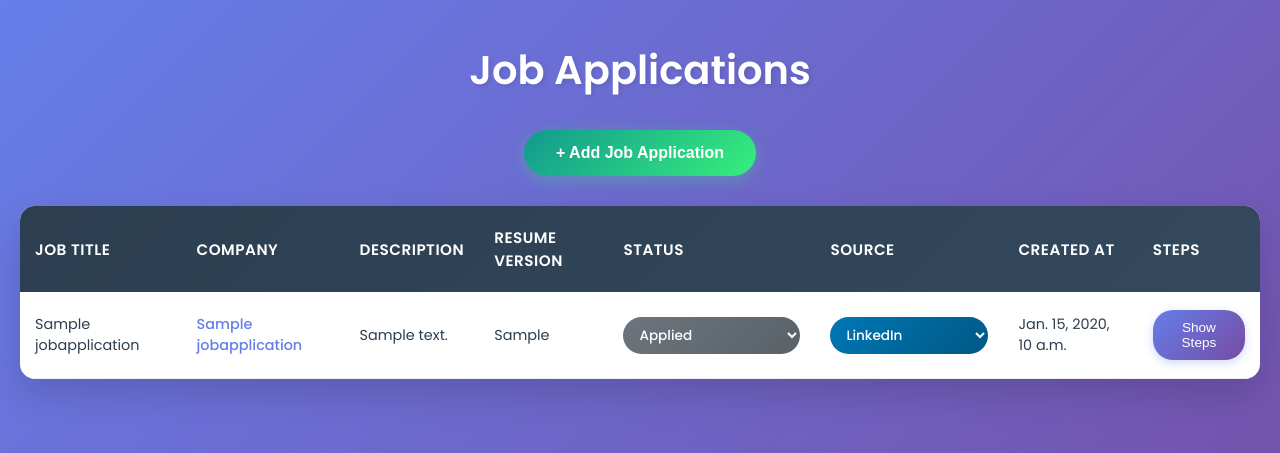
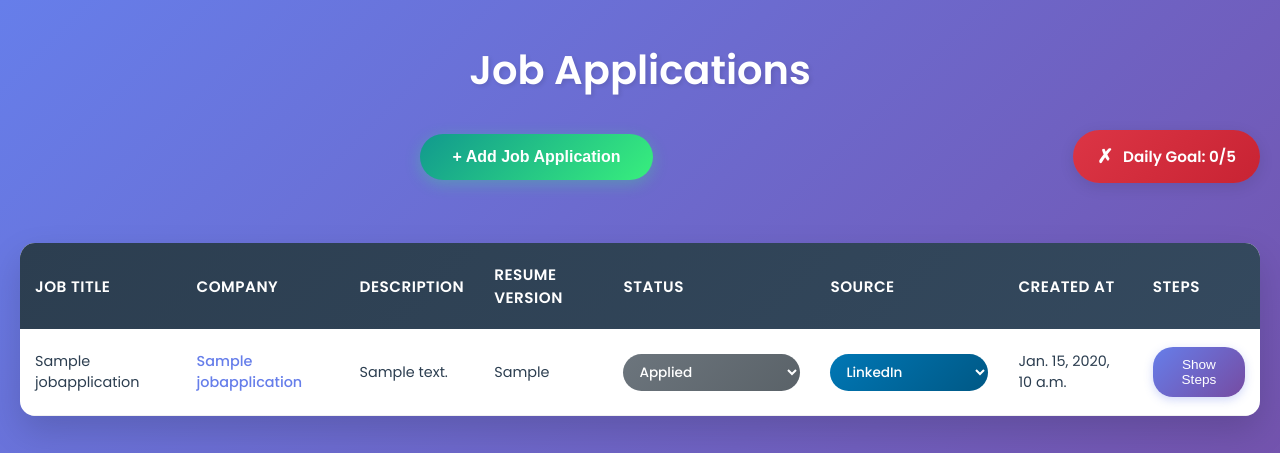
Before and after one commit to codrin-ch/job-applications, a Django app: page / in a window 1280 px wide. Shown: the top 453 px of the page. Run offline with Django 5.2, Linux system fonts and the light colour scheme; tables that the repository leaves empty hold one stand-in row (values such as "Sample post").

Commit message:
Add goals feature (#5)
Improve API for updating fields
Extract constants outside of method definition

```diff
--- a/jobs/models.py
+++ b/jobs/models.py
@@ -1,7 +1,6 @@
 from django.db import models
 
-class JobApplication(models.Model):
-    STATUS_CHOICES = [
+STATUS_CHOICES = [
         ('Applied', 'Applied'),
         ('Ghosted', 'Ghosted'),
         ('Rejected', 'Rejected'),
@@ -9,11 +8,13 @@ class JobApplication(models.Model):
         ('HR Interview', 'HR Interview'),
         ('Offer', 'Offer'),
     ]
-    SOURCE_CHOICES = [
+SOURCE_CHOICES = [
         ('LinkedIn', 'LinkedIn'),
         ('Careers Website', 'Careers Website'),
         ('Other', 'Other'),
     ]
+
+class JobApplication(models.Model):
     job_title = models.CharField(max_length=100)
     salary = models.CharField(max_length=100, default='', blank=True)
     company_name = models.CharField(max_length=100)
--- a/jobs/templates/jobs/jobs.html
+++ b/jobs/templates/jobs/jobs.html
@@ -195,6 +195,44 @@
             color: #764ba2;
         }
 
+        .goal-indicator {
+            display: inline-flex;
+            align-items: center;
+            gap: 10px;
+            padding: 12px 24px;
+            border-radius: 50px;
+            font-weight: 600;
+            font-size: 0.95rem;
+            margin-bottom: 30px;
+            margin-left: 20px;
+            box-shadow: 0 4px 15px rgba(0,0,0,0.1);
+            transition: all 0.3s ease;
+        }
+
+        .goal-reached {
+            background: linear-gradient(135deg, #11998e 0%, #38ef7d 100%);
+            color: white;
+        }
+
+        .goal-not-reached {
+            background: linear-gradient(135deg, #dc3545 0%, #c82333 100%);
+            color: white;
+        }
+
+        .goal-icon {
+            font-size: 1.2rem;
+            display: flex;
+            align-items: center;
+            justify-content: center;
+        }
+
+        .button-row {
+            display: flex;
+            align-items: center;
+            justify-content: center;
+            margin-bottom: 30px;
+        }
+
         .steps-btn {
             background: linear-gradient(135deg, #667eea 0%, #764ba2 100%);
             color: white;
@@ -354,7 +392,13 @@
 <body>
     <div class="container">
         <h1>Job Applications</h1>
-        <button class="add-job-btn" onclick="openAddJobModal()">+ Add Job Application</button>
+        <div class="button-row">
+            <button class="add-job-btn" onclick="openAddJobModal()">+ Add Job Application</button>
+            <div class="goal-indicator {% if goal_reached %}goal-reached{% else %}goal-not-reached{% endif %}">
+                <span class="goal-icon">{% if goal_reached %}✓{% else %}✗{% endif %}</span>
+                <span>Daily Goal: {{ today_jobs_count }}/{{ daily_goal }}{% if goal_reached %} ✨{% endif %}</span>
+            </div>
+        </div>
         <div class="table-wrapper">
             <table id="jobsTable">
         <thead>
@@ -695,7 +739,7 @@
 
         function updateStatus(selectElement, jobId) {
             const newStatus = selectElement.value;
-            const url = `/update_status/${jobId}/`;
+            const url = `/update_job_field/${jobId}/`;
 
             // Update class for color
             // Remove all status classes first
@@ -704,7 +748,7 @@
             selectElement.className = baseClasses.join(' ') + ' status-' + slugify(newStatus);
 
             fetch(url, {
-                method: 'POST',
+                method: 'PUT',
                 headers: {
                     'Content-Type': 'application/json',
                     'X-CSRFToken': getCookie('csrftoken')
@@ -727,7 +771,7 @@
 
         function updateSource(selectElement, jobId) {
             const newSource = selectElement.value;
-            const url = `/update_source/${jobId}/`;
+            const url = `/update_job_field/${jobId}/`;
 
             // Update class for color
             const classes = selectElement.className.split(' ');
@@ -735,7 +779,7 @@
             selectElement.className = baseClasses.join(' ') + ' source-' + slugify(newSource);
 
             fetch(url, {
-                method: 'POST',
+                method: 'PUT',
                 headers: {
                     'Content-Type': 'application/json',
                     'X-CSRFToken': getCookie('csrftoken')
--- a/jobs/urls.py
+++ b/jobs/urls.py
@@ -5,8 +5,7 @@ from . import views
 urlpatterns = [
     path("", views.jobs_list, name="index"),
     path("jobapplications/", views.jobs, name="jobapplication"),
-    path("update_status/<int:job_id>/", views.update_job_status, name="update_status"),
-    path("update_source/<int:job_id>/", views.update_job_source, name="update_source"),
+    path("update_job_field/<int:job_id>/", views.update_job_field, name="update_job_field"),
     path("add_step/<int:job_id>/", views.add_step, name="add_step"),
     path("add_job/", views.add_job, name="add_job"),
 ]
--- a/jobs/views.py
+++ b/jobs/views.py
@@ -1,8 +1,22 @@
 from django.http import JsonResponse
 from django.shortcuts import render, get_object_or_404
-from django.views.decorators.http import require_POST
+from django.views.decorators.http import require_POST, require_http_methods
 import json
-from .models import JobApplication, Step
+from .models import JobApplication, Step, STATUS_CHOICES, SOURCE_CHOICES
+from django.utils import timezone
+from django.db.models import Case, When, IntegerField
+
+
+DAILY_GOAL = 5
+STATUS_ORDER = Case(
+    When(status='Offer', then=1),
+    When(status='Technical Interview', then=2),
+    When(status='HR Interview', then=3),
+    When(status='Applied', then=4),
+    When(status='Ghosted', then=5),
+    When(status='Rejected', then=6),
+    output_field=IntegerField(),
+)
 
 def jobs(request):
     queryset = JobApplication.objects.order_by('-created_at').values("job_title", "company_name", "company_url", "job_description", "resume_version", "salary", "status", "created_at")
@@ -11,64 +25,44 @@ def jobs(request):
 
 
 def jobs_list(request):
-    from django.db.models import Case, When, IntegerField
+    jobs = JobApplication.objects.annotate(
+        status_priority=STATUS_ORDER
+    ).order_by('status_priority', '-created_at').prefetch_related('steps')
 
-    # Define status priority: Offer=1, Technical Interview=2, HR Interview=3, Applied=4, Ghosted=5, Rejected=6
-    status_order = Case(
-        When(status='Offer', then=1),
-        When(status='Technical Interview', then=2),
-        When(status='HR Interview', then=3),
-        When(status='Applied', then=4),
-        When(status='Ghosted', then=5),
-        When(status='Rejected', then=6),
-        output_field=IntegerField(),
-    )
-
-    jobs = JobApplication.objects.annotate(
-        status_priority=status_order
-    ).order_by('status_priority', '-created_at').prefetch_related('steps')
+    # Calculate today's job applications count
+    today = timezone.now().date()
+    today_start = timezone.make_aware(timezone.datetime.combine(today, timezone.datetime.min.time()))
+    today_jobs_count = JobApplication.objects.filter(created_at__gte=today_start).count()
 
     return render(request, "jobs/jobs.html", {
         "jobs": jobs,
-        "status_choices": JobApplication.STATUS_CHOICES,
-        "source_choices": JobApplication.SOURCE_CHOICES
+        "status_choices": STATUS_CHOICES,
+        "source_choices": SOURCE_CHOICES,
+        "today_jobs_count": today_jobs_count,
+        "daily_goal": DAILY_GOAL,
+        "goal_reached": today_jobs_count >= DAILY_GOAL
     })
 
-@require_POST
-def update_job_status(request, job_id):
+@require_http_methods(['PUT'])
+def update_job_field(request, job_id):
     try:
         data = json.loads(request.body)
-        new_status = data.get('status')
+        # get the field name from data object { status: 'new_state' }
+        field_name = list(data.keys())[0]
+        valid_choices = STATUS_CHOICES if field_name == 'status' else SOURCE_CHOICES
+        new_value = data.get(field_name)
         job = get_object_or_404(JobApplication, pk=job_id)
 
-        # Check if the new status is a valid choice
-        valid_statuses = [choice[0] for choice in JobApplication.STATUS_CHOICES]
-        if new_status in valid_statuses:
-            job.status = new_status
+        # Check if the new value is valid
+        if new_value in [choice[0] for choice in valid_choices]:
+            setattr(job, field_name, new_value)
             job.save()
             return JsonResponse({'success': True})
         else:
-            return JsonResponse({'success': False, 'error': 'Invalid status'}, status=400)
+            return JsonResponse({'success': False, 'error': f'Invalid {field_name}'}, status=400)
     except Exception as e:
         return JsonResponse({'success': False, 'error': str(e)}, status=400)
 
-@require_POST
-def update_job_source(request, job_id):
-    try:
-        data = json.loads(request.body)
-        new_source = data.get('source')
-        job = get_object_or_404(JobApplication, pk=job_id)
-
-        # Check if the new source is a valid choice
-        valid_sources = [choice[0] for choice in JobApplication.SOURCE_CHOICES]
-        if new_source in valid_sources:
-            job.source = new_source
-            job.save()
-            return JsonResponse({'success': True})
-        else:
-            return JsonResponse({'success': False, 'error': 'Invalid source'}, status=400)
-    except Exception as e:
-        return JsonResponse({'success': False, 'error': str(e)}, status=400)
 
 @require_POST
 def add_step(request, job_id):
```
